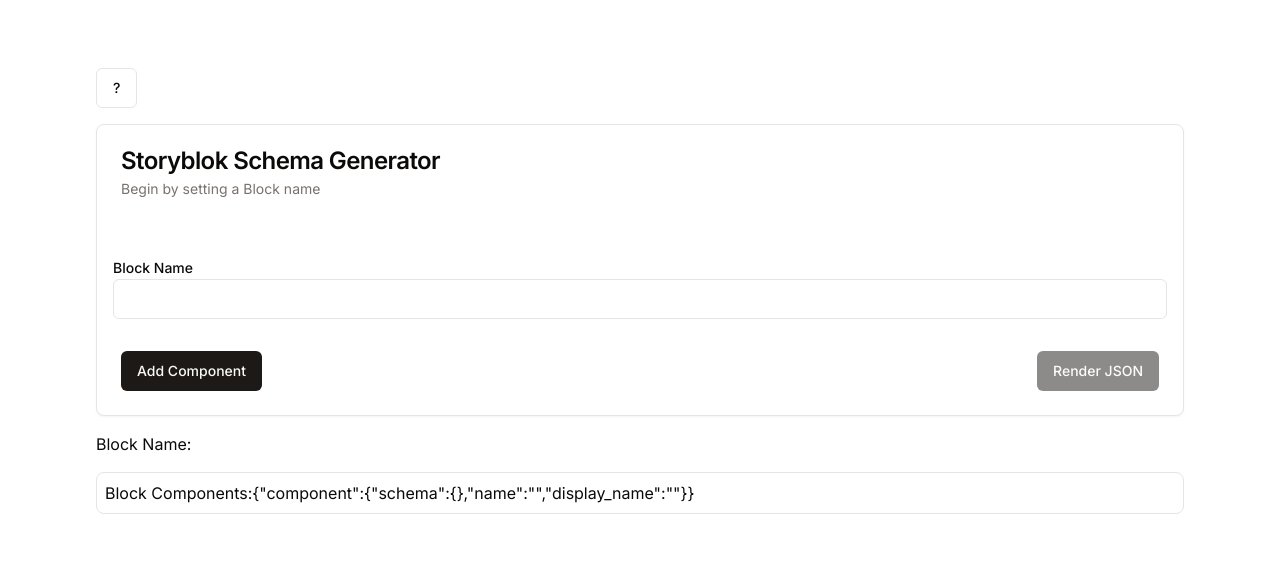
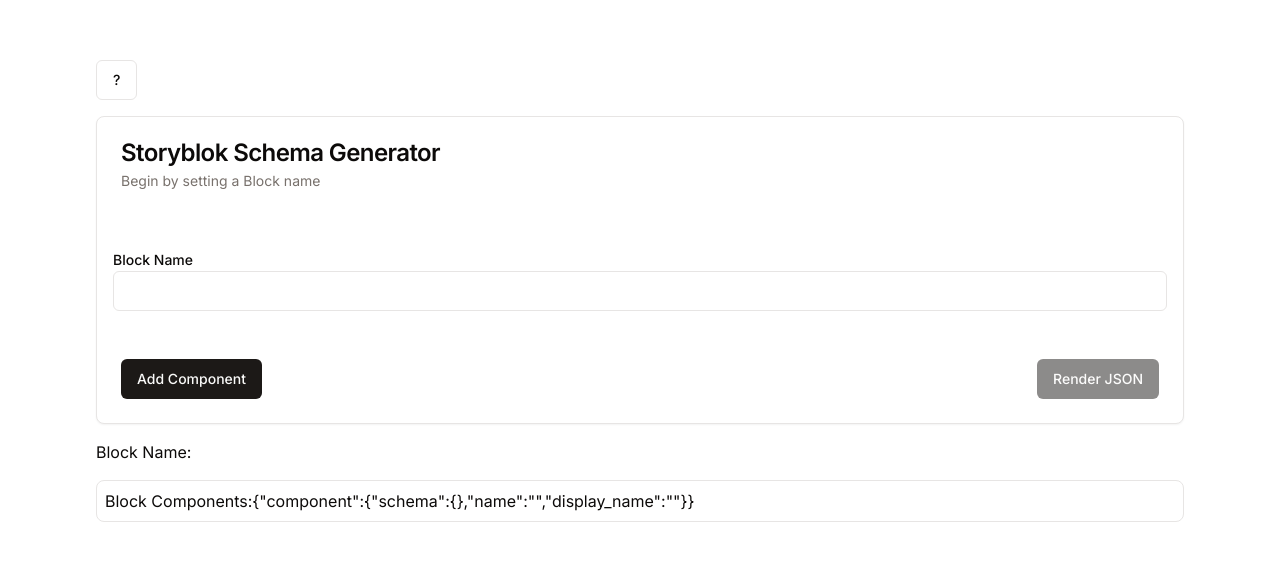
Before and after one commit to Bazzana/frugal-schema, a Next.js app: page / in a window 1280 px wide. Shown: the part 109-670 px from the top of the page. Built offline with nearby package versions, Linux system fonts and the light colour scheme.

Commit message:
More style tweaking

```diff
--- a/components/ComponentSelect.tsx
+++ b/components/ComponentSelect.tsx
@@ -81,7 +81,7 @@
             </Select>
           </div>
         </div>
-        <Label htmlFor="Component Description" className="mb-4">Component Description</Label>
+        <Label htmlFor="Component Description">Component Description</Label>
         <Input
         name="Component Description"
         required
--- a/components/DescriptionDialog.tsx
+++ b/components/DescriptionDialog.tsx
@@ -22,7 +22,7 @@
             <AlertDialogHeader>
             <AlertDialogTitle>What is this?</AlertDialogTitle>
             <AlertDialogDescription>
-                This tool is a way to populate your Storyblok space with Components.
+                This tool is a way to populate your Storyblok space with <a href="https://www.storyblok.com/docs/api/management/core-resources/components/" target="_blank" className="underline">Components.</a>
                 This can be done directly in StoryBlok, but I built this tool as a means to make it slightly less time-consuming when creating new UI elements as I found the UI to be too finicky.
             </AlertDialogDescription>
             </AlertDialogHeader>
--- a/components/ui/card.tsx
+++ b/components/ui/card.tsx
@@ -70,7 +70,7 @@
 >(({ className, ...props }, ref) => (
   <div
     ref={ref}
-    className={cn("flex items-center p-6 pt-0", className)}
+    className={cn("flex items-center p-6 pt-4", className)}
     {...props}
   />
 ))
```
